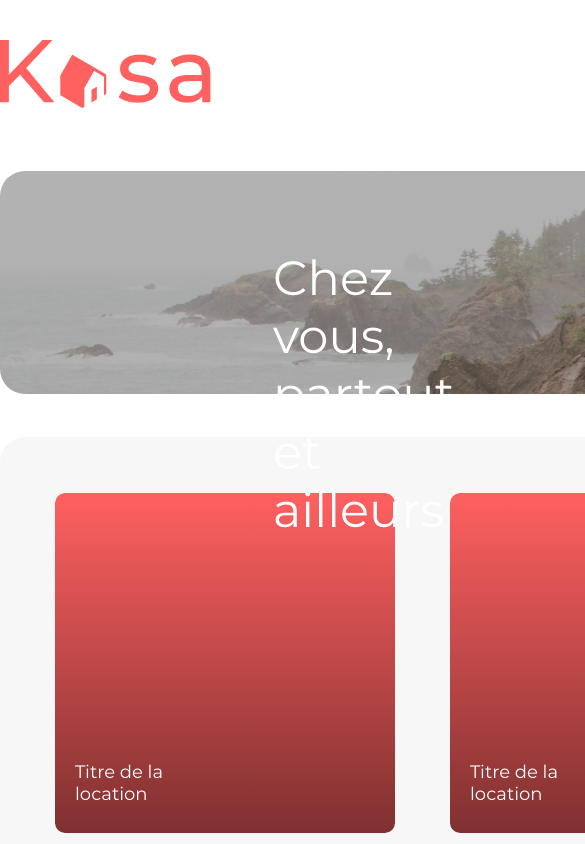
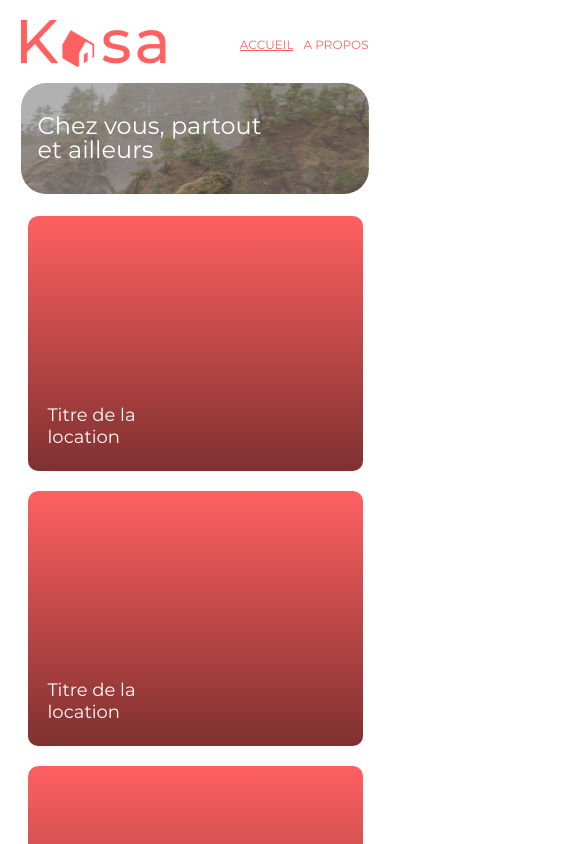
Before and after one commit to AmandaSrisourath/AmandaSrisourath_11_27072021, a React (Create React App) app: page / in a window 390 px wide. Shown: the top 844 px of the page, 585 px wide, since content can reach past the window. Built offline with nearby package versions, Linux system fonts and the light colour scheme.

Commit message:
responsive for mobile

```diff
--- a/src/App.css
+++ b/src/App.css
@@ -33,14 +33,14 @@ ul {
 }
 
 #header {
-  width: 1240px;
+  width: 86%;
   margin: 40px auto 63px auto;
   display: flex;
   justify-content: space-between;
 }
 
 .banner {
-  width: 1240px;
+  width: 86%;
   margin-left: auto;
   margin-right: auto;
   border-radius: 25px;
@@ -64,8 +64,7 @@ ul {
   flex-wrap: wrap;
   background-color: #F7F7F7;
   border-radius: 25px;
-  width: 1240px;
-  height: 829px;
+  width: 86%;
   margin: 43px auto 0;
   padding-top: 56px;
 }
@@ -75,6 +74,7 @@ ul {
   width: 340px;
   height: 340px;
   border-radius: 10px;
+  margin-bottom: 50px;
 }
 
 .location-title {
@@ -265,3 +265,65 @@ p.description.equipments-description {
   font-size: 18px;
   padding: 0;
 }
+
+@media only screen and (min-width : 375px) and (max-width : 768px) {
+  #header {
+    width: 89%;
+    height: 47px;
+    margin-top: 20px;
+    margin-bottom: 16px;
+  }
+
+  #logo {
+    width: 145px;
+    height: 47px;
+  }
+
+  a#home {
+    font-size: 12px;
+    text-transform: uppercase;
+  }
+
+  a#about {
+    margin-left: 10px;
+    font-size: 12px;
+    text-transform: uppercase;
+  }
+
+  #home-banner {
+    width: 89%;
+    height: 111px;
+    background-position: center;
+  }
+
+  .banner-title {
+    font-size: 24px;
+    margin: 31px 102px 32px 16px;
+    line-height: 24px;
+  }
+
+  div#main {
+    background-color: white;
+    width: 335px;
+    height: auto;
+    margin-top: 0;
+    padding-top: 22px;
+  }
+
+  a.location-card {
+    height: 255px;
+    margin-bottom: 20px;
+  }
+
+  .location-title {
+    margin: 188px 20px 15px 20px;
+  }
+
+  div#footer {
+    margin-top: 20px;
+  }
+
+  img#logo-rights-footer {
+    width: 50%;
+  }
+}
--- a/src/Components/Footer.js
+++ b/src/Components/Footer.js
@@ -7,7 +7,7 @@ class Footer extends React.Component {
         return (
             <div id="footer">
                 <img id="logo-footer" src={logoFooter} />
-                <img src={AllRights} />
+                <img id="logo-rights-footer" src={AllRights} />
             </div>
         );
     }
--- a/src/Components/Header.js
+++ b/src/Components/Header.js
@@ -14,7 +14,7 @@ class Header extends React.Component {
     render() {
         return (
             <div id={"header"}>
-                <img src={logo} alt="logo-kasa" />
+                <img id="logo" src={logo} alt="logo-kasa" />
 
                 <ul>
                     <li>
```
